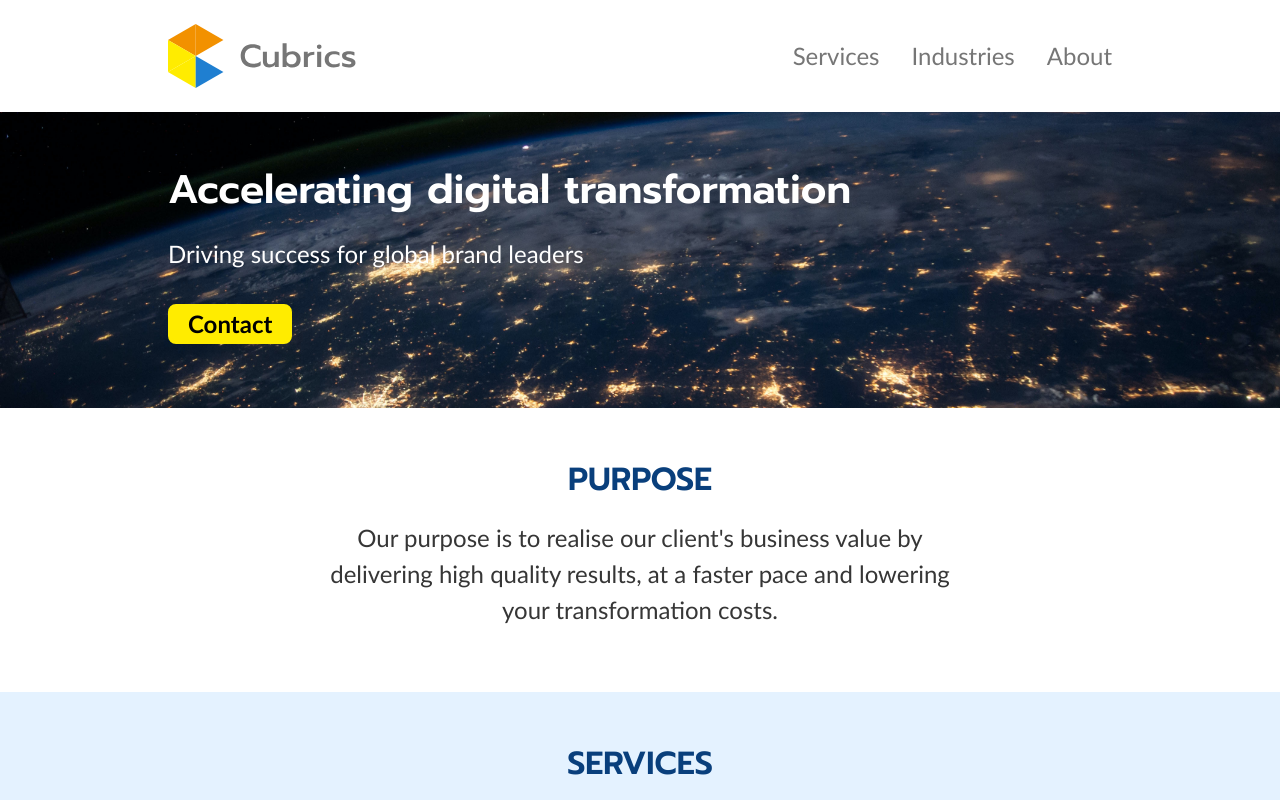
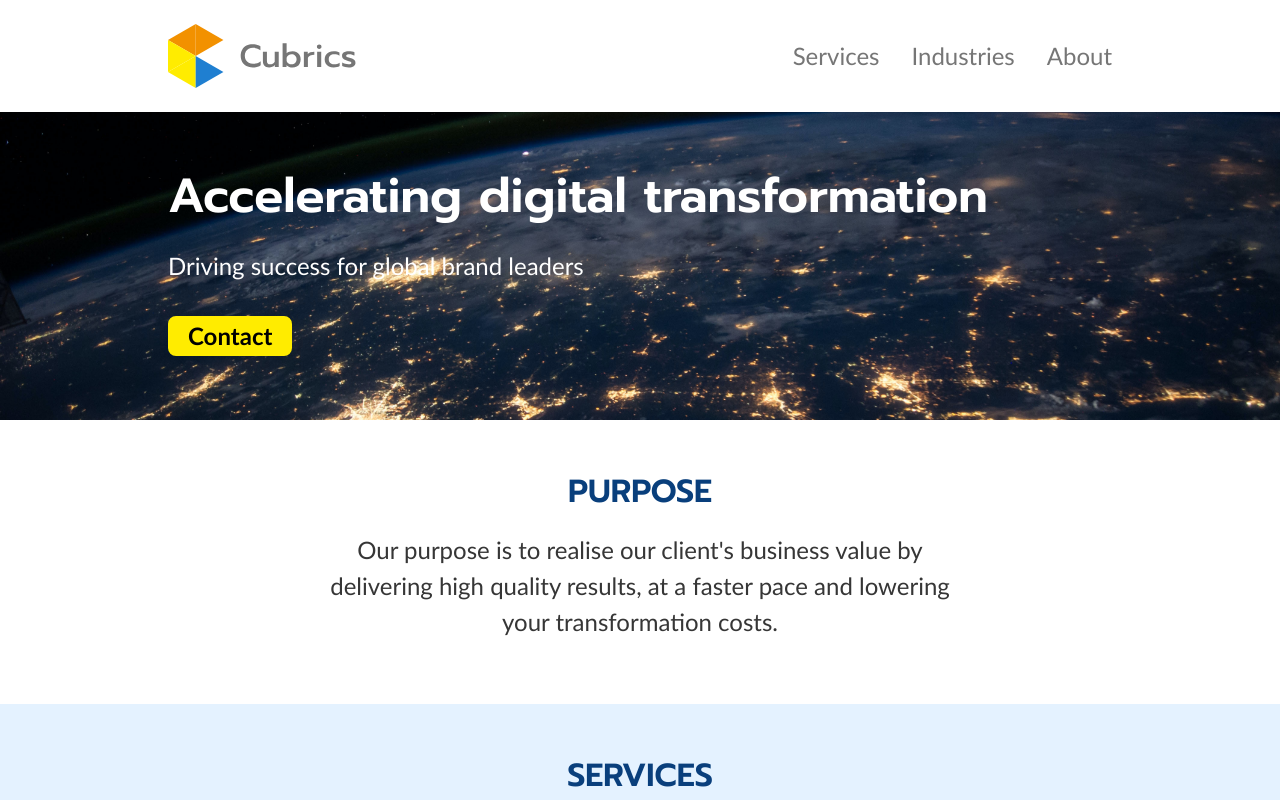
Before and after one commit to khorh/websites-cubrics, a React (Create React App) app: page / in a window 1280 px wide. Shown: the top 800 px of the page. Built offline with nearby package versions, Linux system fonts and the light colour scheme.

Commit message:
added responsive design for h1 and removed comments to readme

```diff
--- a/src/designSystem/heading/Heading.module.scss
+++ b/src/designSystem/heading/Heading.module.scss
@@ -9,6 +9,9 @@
 // type
 h1 {
   font-size: 40px;
+  @include breakpoint-xs {
+    font-size: 48px;
+  }
 }
 
 h2 {
```
Also changed, not shown: src/designSystem/heading/Heading.tsx (+0 -9 lines).
